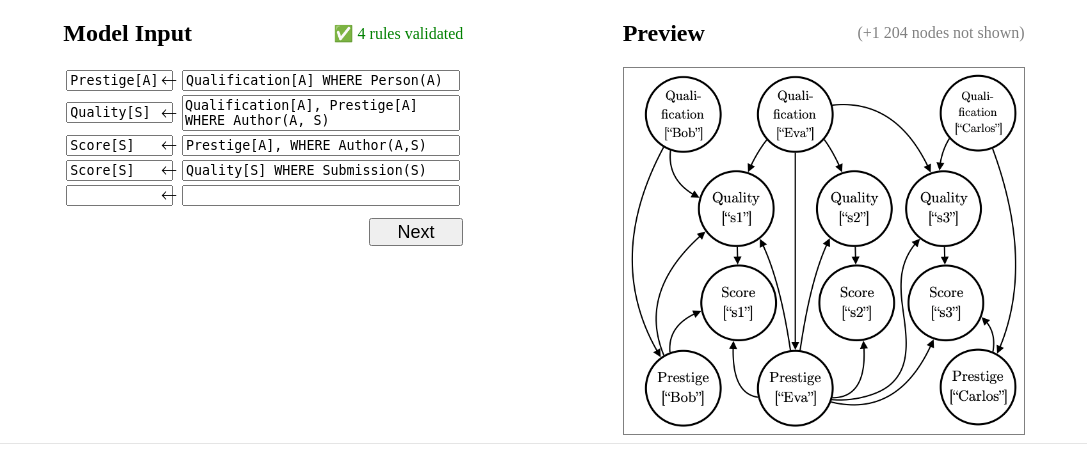
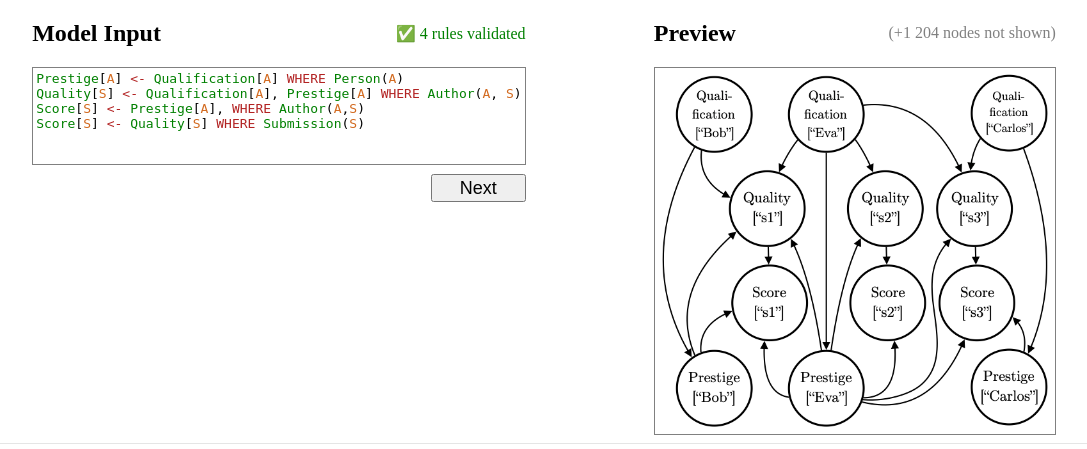
Before and after one commit to mkyl/CaRL-framework, a Django app: page /modeller/ in a window 1280 px wide. Shown: the part 78-527 px from the top of the page, without its empty margins (96-1183 px from the left). Run offline with Django 3.2, Linux system fonts and the light colour scheme.

Commit message:
syntax highlighting mockup

```diff
--- a/templates/modeller/index.html
+++ b/templates/modeller/index.html
@@ -20,65 +20,13 @@
 <h2> Model Input </h2>
 <p style="color: green;"> ✅ 4 rules validated </p>
 </div>
-<table id="rule-container">
-    <tr>
-        <td class="rule-head">
-            <input type="text" value="Prestige[A]"/>
-        </td>
-        <td>
-            ⃪
-        </td>
-        <td>
-            <input class="rule-body" type="text" value="Qualification[A] WHERE Person(A)"/>
-        </td>
-    </tr>
-    <tr>
-        <td class="rule-head">
-            <input type="text" value="Quality[S]"/>
-        </td>
-        <td>
-            ⃪
-        </td>
-        <td>
-            <textarea style="resize: none;"
-            class="rule-body" type="text">Qualification[A], Prestige[A] WHERE Author(A, S)
-            </textarea>
-        </td>
-    </tr>
-    <tr>
-        <td class="rule-head">
-            <input type="text" value="Score[S]"/>
-        </td>
-        <td>
-            ⃪
-        </td>
-        <td>
-            <input class="rule-body" type="text" value="Prestige[A], WHERE Author(A,S)"/>
-        </td>
-    </tr>
-    <tr>
-        <td class="rule-head">
-            <input type="text" value="Score[S]"/>
-        </td>
-        <td>
-            ⃪
-        </td>
-        <td>
-            <input class="rule-body" type="text" value="Quality[S] WHERE Submission(S)"/>
-        </td>
-    </tr>
-    <tr>
-        <td class="rule-head">
-            <input type="text" value=""/>
-        </td>
-        <td>
-            ⃪
-        </td>
-        <td>
-            <input class="rule-body" type="text" value=""/>
-        </td>
-    </tr>
-</table>
+<div name="textarea"
+   rows="10" cols="50" contenteditable="true" style="padding: 3px; border: solid grey 1px; font-family:monospace;"> <span style="color: green">Prestige</span>[<span style="color:Chocolate">A</span>] <span style="color:Firebrick"> <- </span> <span style="color:green"> Qualification</span>[<span style="color:Chocolate">A</span>] <span style="color: Firebrick"> WHERE </span> <span style="color:green">Person</span>(<span style="color:Chocolate">A</span>) <br/>
+
+<span style="color: green">Quality</span>[<span style="color: Chocolate">S</span>] <span style="color:Firebrick"> <- </span> <span style="color:green"> Qualification</span>[<span style="color:Chocolate">A</span>], <span style="color:green">Prestige</span>[<span style="color:Chocolate">A</span>] <span style="color: Firebrick"> WHERE </span> <span style="color:green">Author</span>(<span style="color:Chocolate">A</span>, <span style="color:Chocolate">S</span>) <br/>
+<span style="color:green">Score</span>[<span style="color:Chocolate">S</span>] <span style="color:Firebrick"><-</span> <span style="color:green">Prestige</span>[<span style="color:Chocolate">A</span>], <span style="color: Firebrick"> WHERE </span> <span style="color:green">Author</span>(<span style="color:Chocolate">A</span>,<span style="color:Chocolate">S</span>) <br/>
+<span style="color:green">Score</span>[<span style="color:Chocolate">S</span>] <span style="color:Firebrick"><-</span> <span style="color:green">Quality</span>[<span style="color:Chocolate">S</span>] <span style="color: Firebrick"> WHERE </span> <span style="color:green">Submission</span>(<span style="color:Chocolate">S</span>) <br/> <br/> <br/>
+</div>
 <form>
 <button style="float: right; margin-top: 0.25cm;"> Next </button>
 </form>
```
